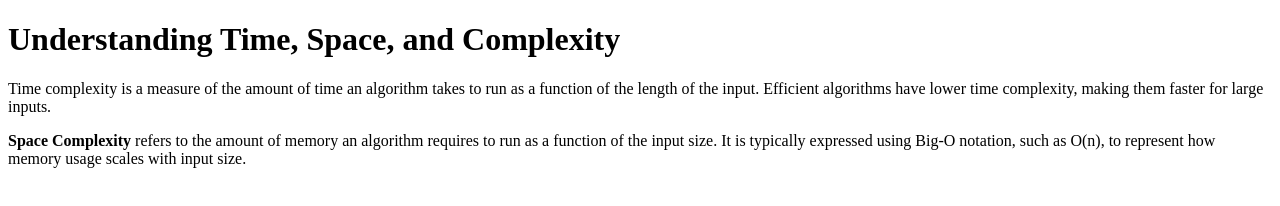
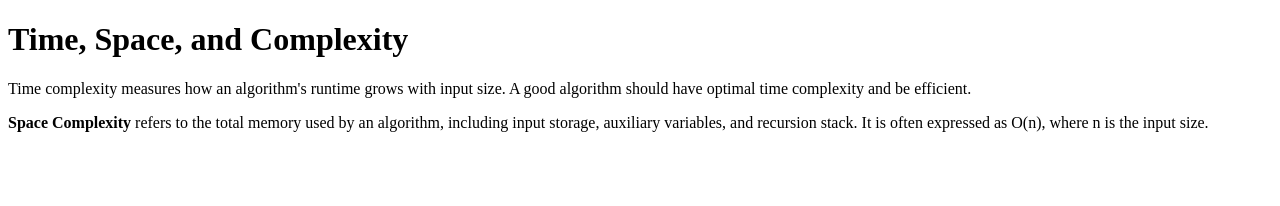
Before and after one commit to acciojob/time-and-space-complexity-kartik120-pk, a website: page main.html in a window 1280 px wide. Drawn offline with Linux system fonts and the light colour scheme.

Commit message:
created a submission

```diff
--- a/main.html
+++ b/main.html
@@ -7,11 +7,11 @@
 
 <body>
 
-    <h1>Understanding Time, Space, and Complexity</h1>
+    <h1>Time, Space, and Complexity</h1>
 
-    <p>Time complexity is a measure of the amount of time an algorithm takes to run as a function of the length of the input. Efficient algorithms have lower time complexity, making them faster for large inputs.</p>
+    <p>Time complexity measures how an algorithm's runtime grows with input size. A good algorithm should have optimal time complexity and be efficient.</p>
 
-    <p><b>Space Complexity</b> refers to the amount of memory an algorithm requires to run as a function of the input size. It is typically expressed using Big-O notation, such as O(n), to represent how memory usage scales with input size.</p>
+    <p><b>Space Complexity</b> refers to the total memory used by an algorithm, including input storage, auxiliary variables, and recursion stack. It is often expressed as O(n), where n is the input size.</p>
 
 </body>
 
```
